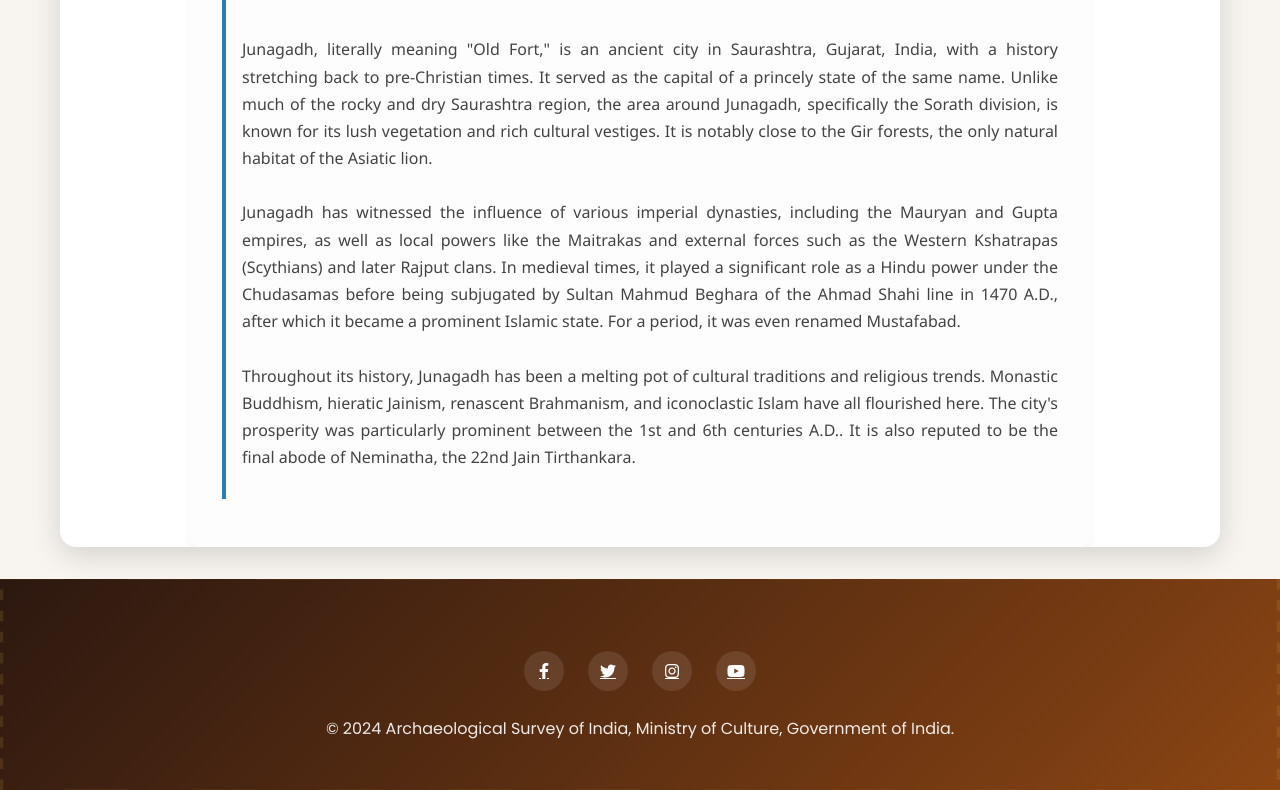
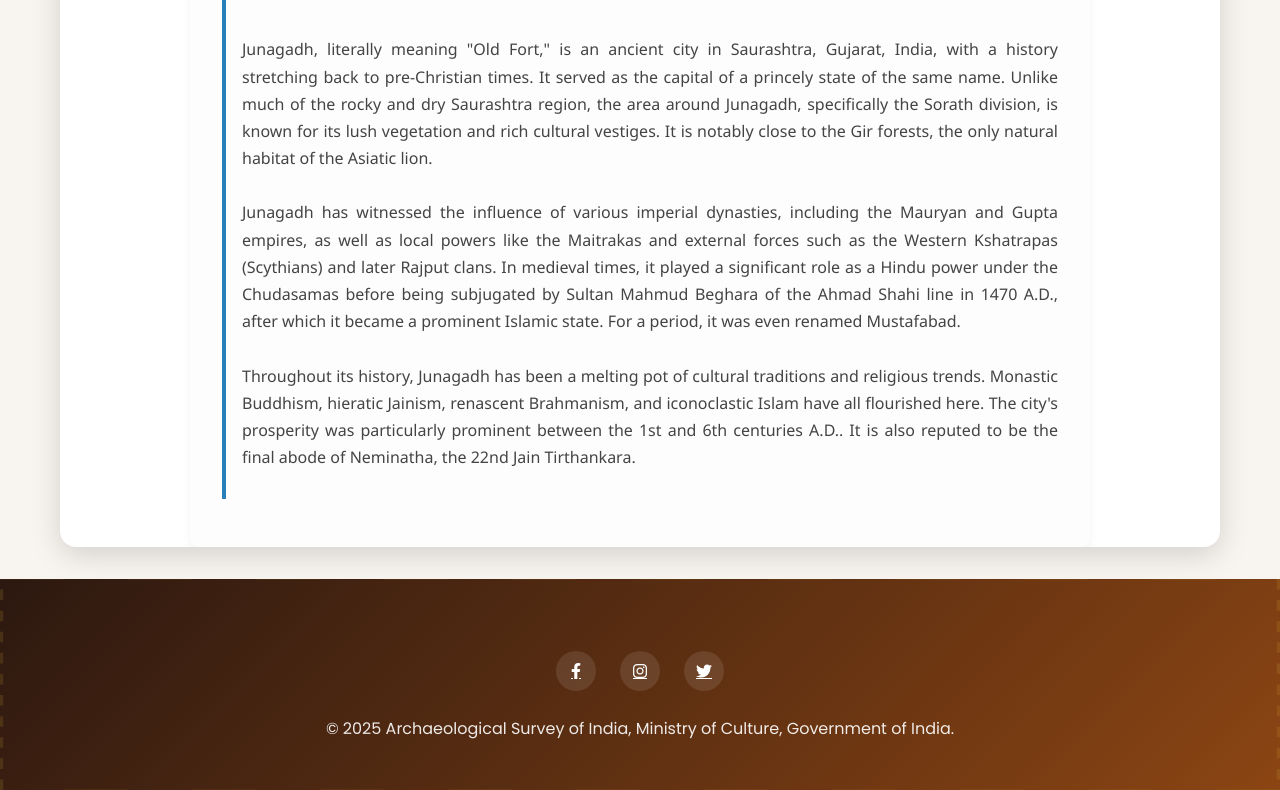
Before and after one commit to asirajkotcircle/monuments_of_junagadh, a plain HTML site: page index.html in a window 1280 px wide. Shown: the part 1173-1963 px from the top of the page. Drawn offline with nearby package versions, Linux system fonts and the light colour scheme.

Commit message:
Update index.html

```diff
--- a/index.html
+++ b/index.html
@@ -4,12 +4,13 @@
     <meta charset="UTF-8">
     <meta name="viewport" content="width=device-width, initial-scale=1.0">
 
-    <title>Junagadh - Ancient City of Gujarat | Heritage & History</title>
+    <title>Monuments of Junagadh</title>
     <link rel="preconnect" href="https://fonts.googleapis.com">
     <link rel="preconnect" href="https://fonts.gstatic.com" crossorigin>
     <link href="https://fonts.googleapis.com/css2?family=Playfair+Display:wght@400;500;700&family=Poppins:wght@300;400;500;600&display=swap" rel="stylesheet">
     <link rel="stylesheet" href="https://cdnjs.cloudflare.com/ajax/libs/font-awesome/6.4.0/css/all.min.css">
     <link rel="stylesheet" href="index_updated.css">
+    <link rel="shortcut icon" href="./logo.jpg" type="image/x-icon">
 </head>
 <body>
     <div class="scroll-indicator" id="scrollIndicator"></div>
@@ -371,12 +372,12 @@
     <footer class="footer">
         <div class="container">
             <div class="social-links">
-                <a href="#" class="social-link"><i class="fab fa-facebook-f"></i></a>
-                <a href="#" class="social-link"><i class="fab fa-twitter"></i></a>
-                <a href="#" class="social-link"><i class="fab fa-instagram"></i></a>
-                <a href="#" class="social-link"><i class="fab fa-youtube"></i></a>
+                <a href="https://www.facebook.com/people/Rajkot-Circleasi/pfbid05zapi1XtwRBC5MHxHYw3cRn3zUyJZnMqoV4mf1JTB1etryKg7JWKfk5aq5wiqrZZl/" class="social-link"><i class="fab fa-facebook-f"></i></a>
+                <a href="https://www.instagram.com/circlerjt.asi?igsh=YmF0MWdtNmV4bzVu&utm_source=ig_contact_invite" class="social-link"><i class="fab fa-instagram"></i></a>
+                <a href="https://x.com/circlerjtasi?t=kJTwGASo06AxCbHM0wB58g&s=08" class="social-link"><i class="fab fa-twitter"></i></a>
+
             </div>
-            <p>© 2024 Archaeological Survey of India, Ministry of Culture, Government of India.</p>
+            <p>© 2025 Archaeological Survey of India, Ministry of Culture, Government of India.</p>
         </div>
     </footer>
 
```
